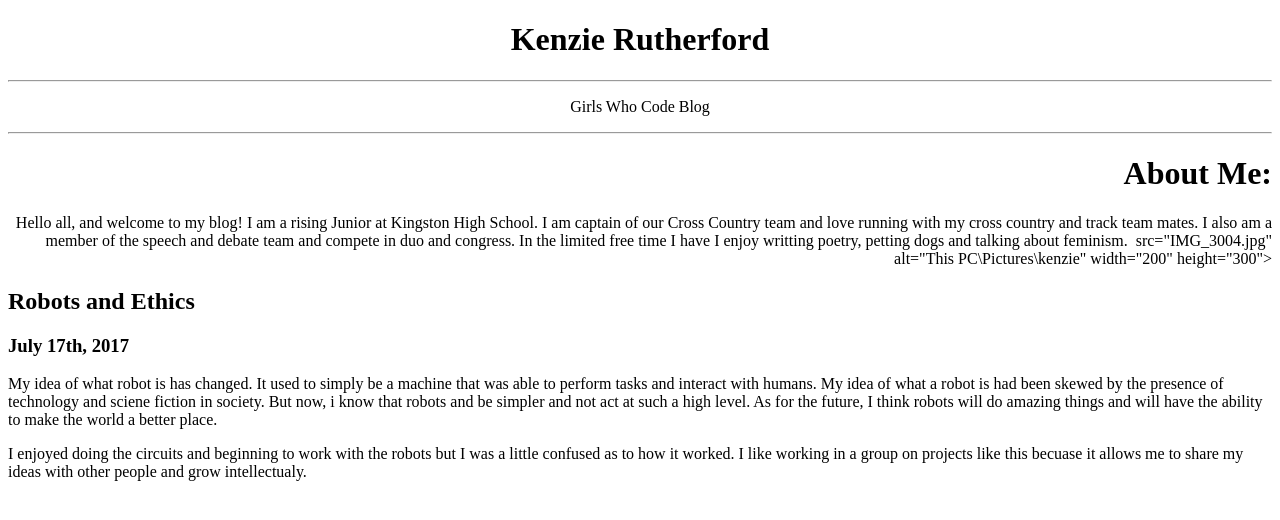
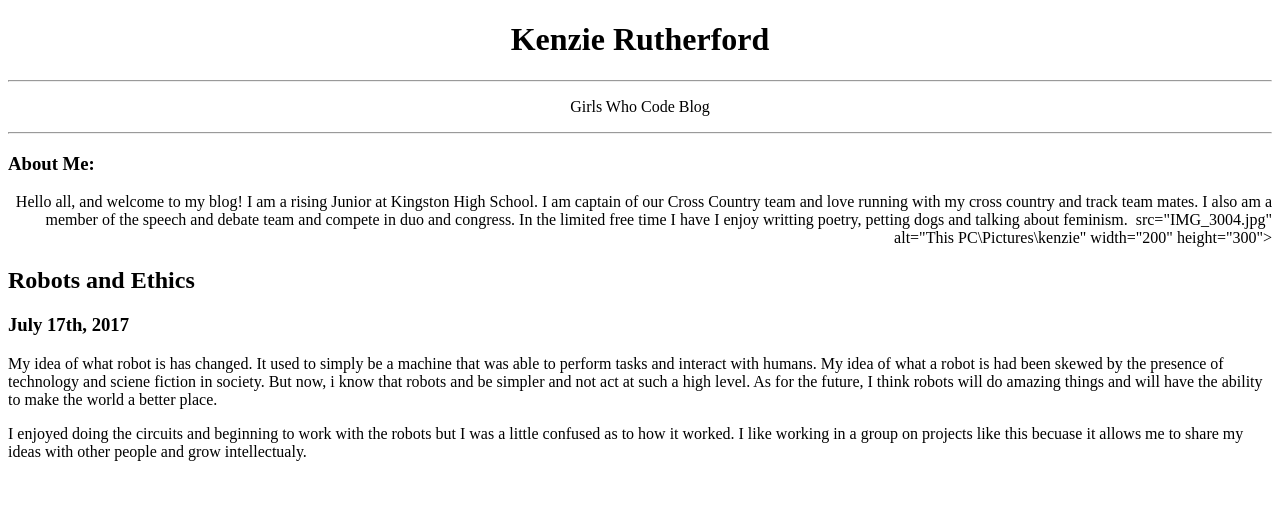
Before and after one commit to kenzierutherford/portfolio, a plain HTML site: page aboutme.html in a window 1280 px wide. Drawn offline with Linux system fonts and the light colour scheme.

Commit message:
Update aboutme.html

```diff
--- a/aboutme.html
+++ b/aboutme.html
@@ -12,7 +12,7 @@
 </body>
 
 <body>
-<h1 style ="text-align:right;">About Me:</h1>
+<h3 style ="text-align:left;">About Me:</h3>
 <p style ="text-align:right;">Hello all, and welcome to my blog! I am a rising Junior at Kingston High School. I am captain of our Cross Country team and love running with my cross country and track team mates. I also am a member of the speech and debate team and compete in duo and congress. In the limited free time I have I enjoy writting poetry, petting dogs and talking about feminism.
 <img style ="text-align:left";> src="IMG_3004.jpg" alt="This PC\Pictures\kenzie" width="200" height="300">
 </body>
```
